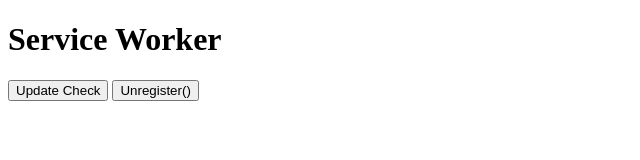
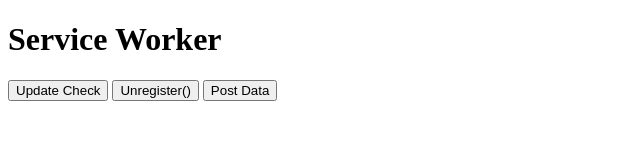
Before and after one commit to techraiders/service-workers, a website: page index.html in a window 1280 px wide. Shown: the whole page, without its empty margins (0-640 px from the left). Drawn offline with Linux system fonts and the light colour scheme.

Commit message:
Clones POST request before sending.

```diff
--- a/index.html
+++ b/index.html
@@ -11,9 +11,17 @@
     <output></output>
     <button onclick="update()">Update Check</button>
     <button onclick="unregister()">Unregister()</button>
+    <button onclick="postData()">Post Data</button>
   </body>
 
   <script type="text/javascript">
+    function postData() {
+      fetch(`/api/data`, {
+        method: "POST",
+        body: ["China", "USA", "India"]
+      });
+    }
+
     function update() {
       navigator.serviceWorker.getRegistration().then(registration => {
         registration.update();
```
Also changed, not shown: service-worker.js (+12 -3 lines).
